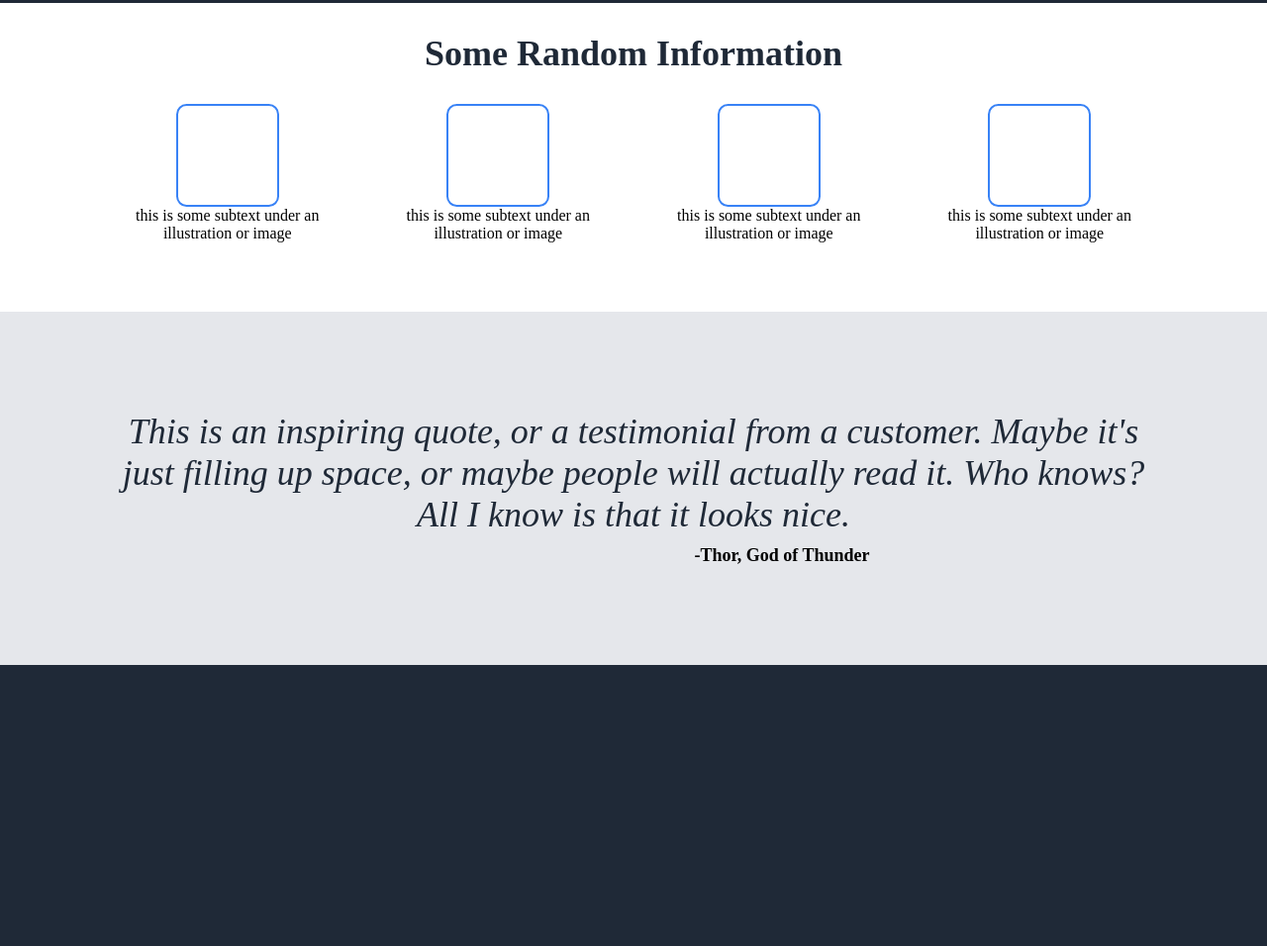
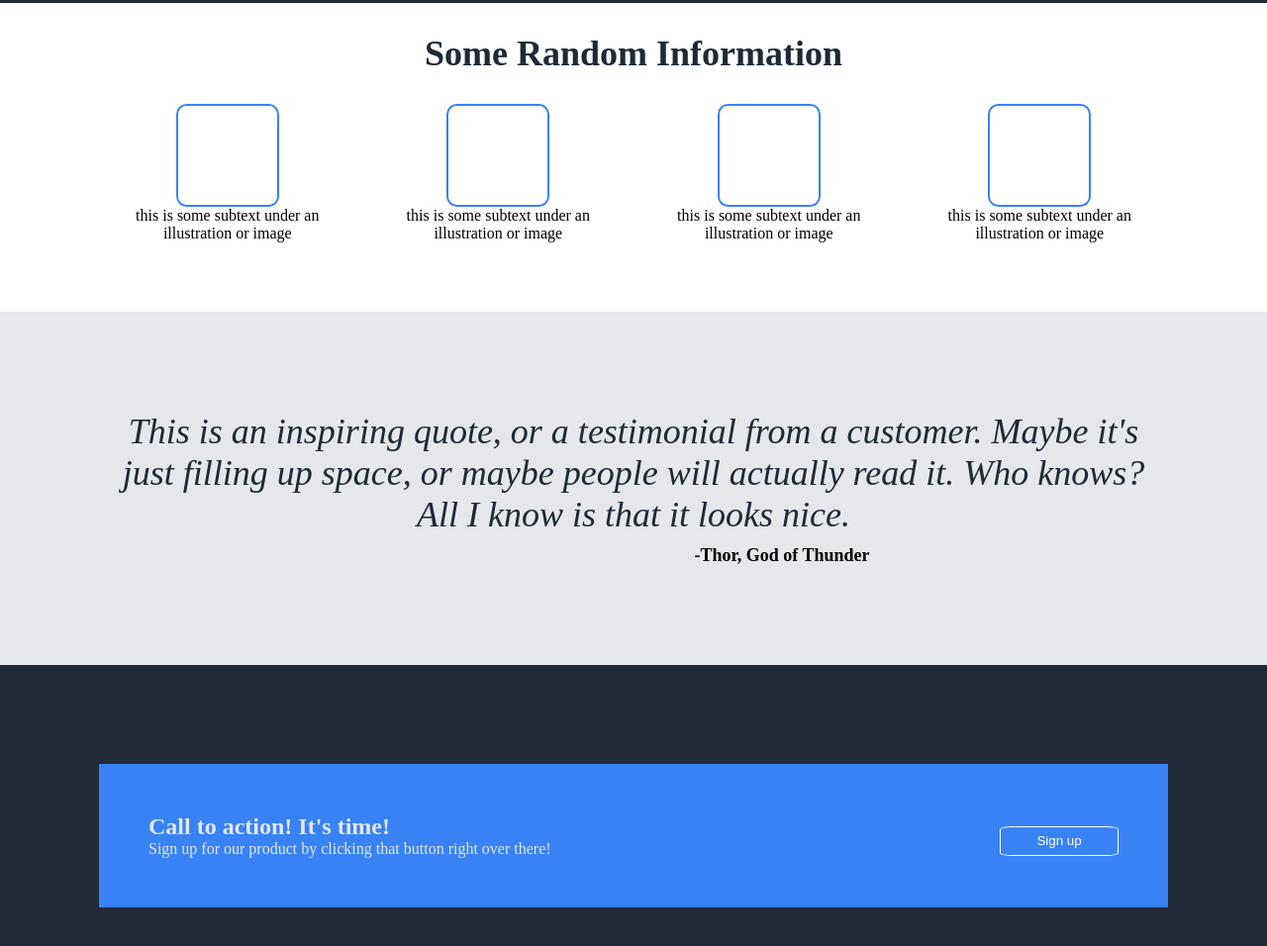
Before and after one commit to jackohhearts/landingpage, a plain HTML site: page index.html in a window 1280 px wide. Shown: the part 440-1396 px from the top of the page at 99% size. Before the commit the page ends 1112 px from the top, so only its background shows below. Drawn offline with Linux system fonts and the light colour scheme.

Commit message:
call to action section completed

```diff
--- a/index.html
+++ b/index.html
@@ -136,6 +136,22 @@
             </div>
         </div>
 
+
+
+        <div class="actionContainer">
+            <div class="actionBlue">
+            <div id="callToAction">
+                Call to action! It's time!
+            </div>
+
+            <div id="actionSubtext">
+                Sign up for our product by clicking that button right over there!
+            </div>
+            </div>
+            <button id="button2">Sign up</button>
+        </div>
+
+
         </div>
 
 
--- a/styles.css
+++ b/styles.css
@@ -75,7 +75,7 @@ li {
 }
 
 button {
-    flex: 1;
+
     display: block;
     color: white;
     background-color: #3882F6;;
@@ -175,3 +175,30 @@ button {
     font-weight: 800;
 
 }
+
+
+.actionContainer {
+    display: flex;
+    background-color: #3882F6;
+    align-items: center;
+    padding: 50px;
+    margin-left: 100px;
+    margin-right: 100px;
+    margin-top: 100px;
+    margin-bottom: 100px;
+}
+
+#callToAction {
+    font-size: 24px;
+    font-weight: 800;
+}
+
+.actionBlue {
+    flex: 1;
+}
+
+#button2 {
+    border: white 1px solid;
+
+
+}
```
